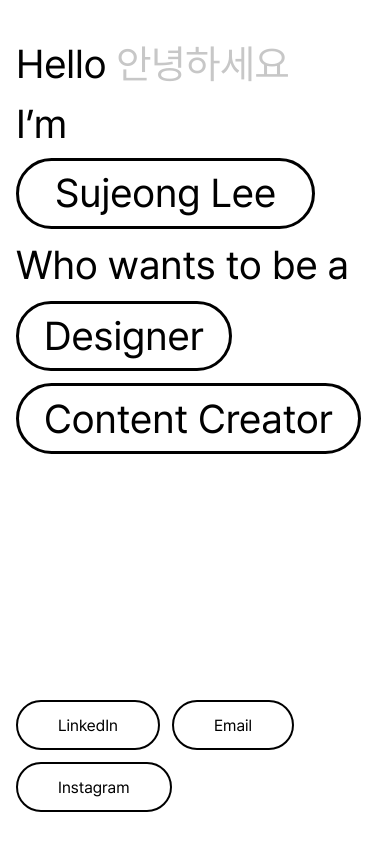
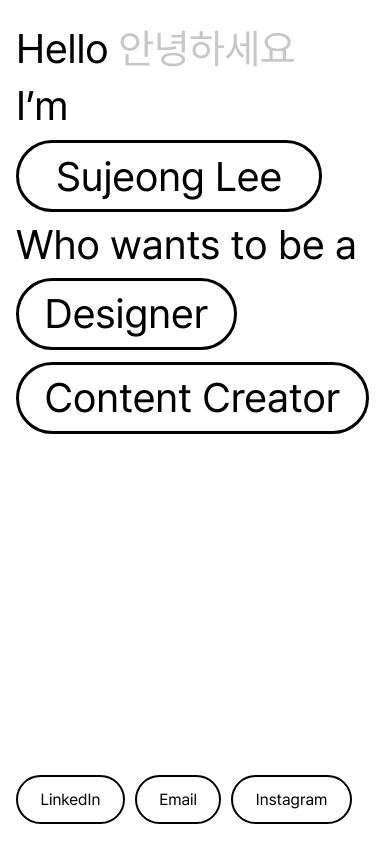
Before and after one commit to crystaltheclear/portfolio, a plain HTML site: page index.html in a window 390 px wide. Drawn offline with Linux system fonts and the light colour scheme.

Commit message:
Add files via upload

```diff
--- a/index.html
+++ b/index.html
@@ -21,7 +21,8 @@
   --on-dark:#ffffff;
   --font:"Pretendard",-apple-system,BlinkMacSystemFont,"Apple SD Gothic Neo","Noto Sans KR","Segoe UI",sans-serif;
   /* 96px at 1440 wide, floor 40px */
-  --display:clamp(40px,6.667vw,96px);
+  /* home type scales with the smaller of width and height so the whole home screen fits one viewport */
+  --display:clamp(28px,min(6.667vw,9.2dvh),96px);
   /* 48px at 1440 wide, floor 26px */
   --about:clamp(26px,3.333vw,48px);
   /* 24px small pills, floor 16px */
@@ -62,14 +63,14 @@ button{background:none;border:0;padding:0;cursor:pointer}
 .pill:active{background:var(--ink);color:var(--on-dark)}
 
 /* ---------- Home (Main 1:3) ---------- */
-#home{display:flex;flex-direction:column;padding:clamp(40px,5.49vw,79px) var(--gutter) clamp(32px,4.5vw,65px)}
-.lines{display:flex;flex-direction:column;gap:clamp(12px,1.667vw,24px);font-size:var(--display);line-height:1.2}
+#home{display:flex;flex-direction:column;height:100vh;height:100dvh;min-height:0;overflow:hidden;padding:clamp(24px,min(5.49vw,7.7dvh),79px) var(--gutter) clamp(20px,min(4.5vw,6.3dvh),65px)}
+.lines{display:flex;flex-direction:column;gap:clamp(8px,min(1.667vw,2.3dvh),24px);font-size:var(--display);line-height:1.2}
 .line{display:flex;flex-wrap:wrap;align-items:center;gap:clamp(10px,1.8vw,26px);min-width:0}
 .line p{margin:0}
 .grey{color:var(--muted)}
-.roles{justify-content:space-between;max-width:1375px;row-gap:clamp(12px,1.667vw,24px)}
+.roles{justify-content:flex-start;max-width:1375px;row-gap:clamp(12px,1.667vw,24px)}
 .roles.line{gap:clamp(12px,2.6vw,38px)}
-.socials{margin-top:auto;padding-top:clamp(48px,8vw,120px);display:flex;flex-wrap:wrap;justify-content:flex-end;gap:clamp(12px,2.9vw,42px);padding-right:clamp(0px,3.7vw,37px)}
+.socials{margin-top:auto;padding-top:clamp(16px,3dvh,48px);display:flex;flex-wrap:wrap;justify-content:flex-end;gap:clamp(12px,2.9vw,42px);padding-right:clamp(0px,3.7vw,37px)}
 
 /* ---------- About (1:143 → 1:254) ---------- */
 #about{display:grid;grid-template-columns:minmax(0,738fr) minmax(0,702fr)}
@@ -106,7 +107,9 @@ button{background:none;border:0;padding:0;cursor:pointer}
 }
 @media (max-width:600px){
   .roles{justify-content:flex-start}
-  .socials{justify-content:flex-start;padding-right:0}
+  .socials{justify-content:flex-start;padding-right:0;flex-wrap:nowrap;gap:10px}
+  .pill.small{padding:.8em 1.4em}
+  :root{--display:clamp(28px,min(10.5vw,5.2dvh),48px)}
 }
 @media (prefers-reduced-motion:reduce){
   .screen,.row.enter{animation:none}
```
